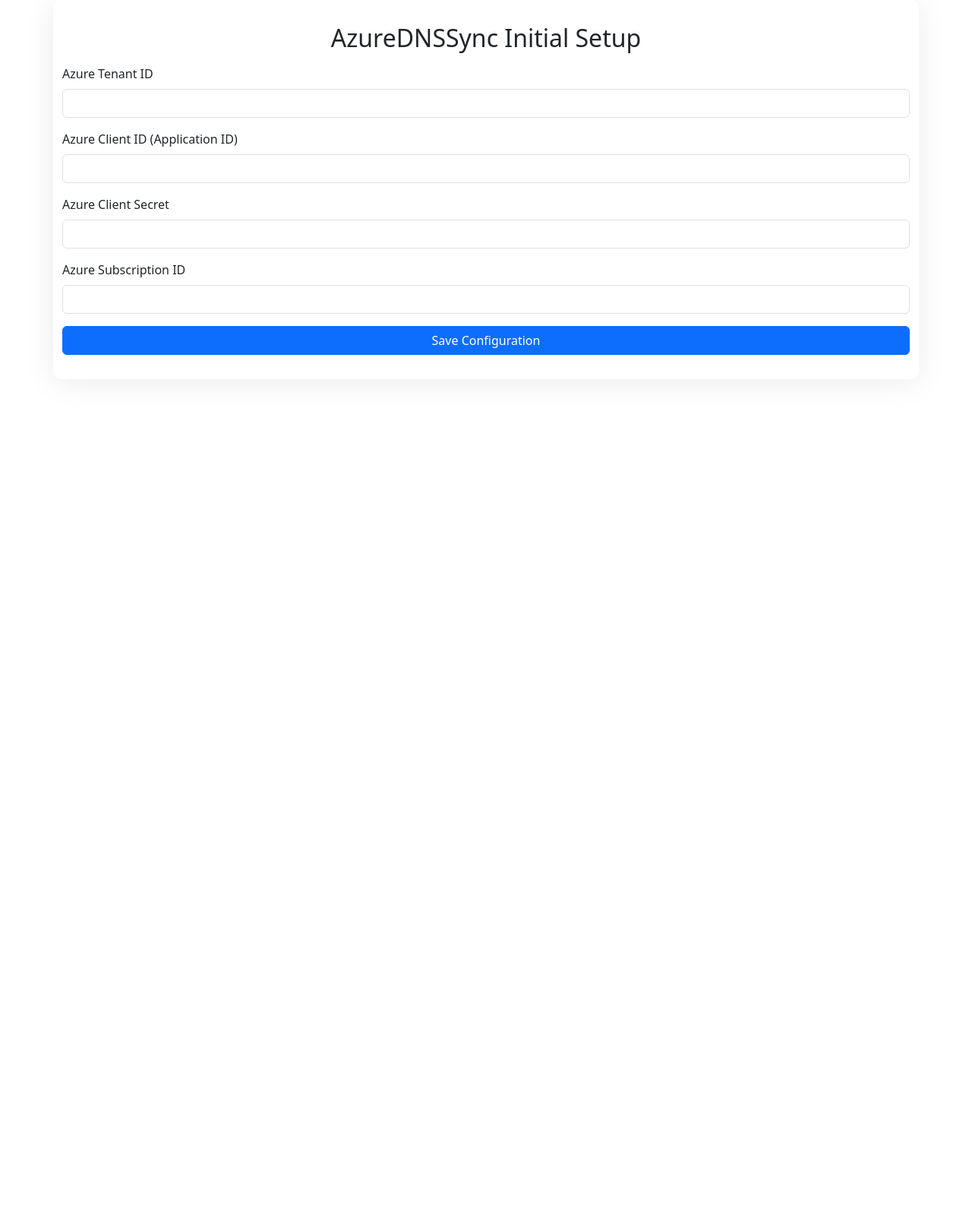
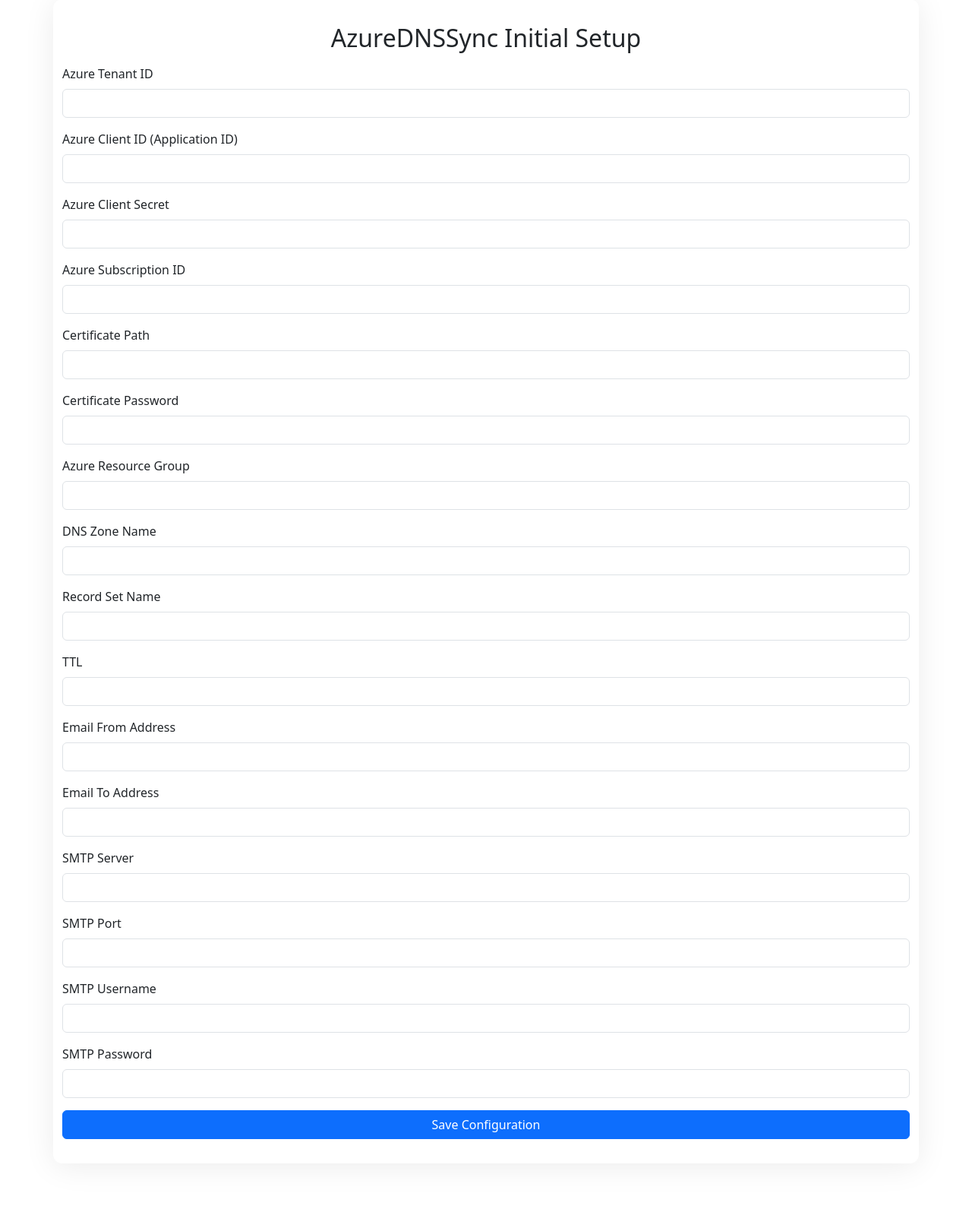
Before and after one commit to andrew-kemp/AzureDNSSyncv2.0, a Flask app: page /setup in a window 1280 px wide. Shown: the part 49-1640 px from the top of the page at 76% size. Before the commit the page ends 516 px from the top, so only its background shows below. Run offline with Flask 3, Linux system fonts and the light colour scheme; the visitor is signed in with stand-in values (Sample User, id 1).

Commit message:
Update setup.html

```diff
--- a/app/templates/setup.html
+++ b/app/templates/setup.html
@@ -33,7 +33,54 @@
       <label for="subscription_id" class="form-label">Azure Subscription ID</label>
       <input type="text" class="form-control" id="subscription_id" name="subscription_id" required>
     </div>
-    <!-- Add more form fields here as needed (resource_group, zone_name, etc.) -->
+    <div class="mb-3">
+      <label for="certificate_path" class="form-label">Certificate Path</label>
+      <input type="text" class="form-control" id="certificate_path" name="certificate_path" required>
+    </div>
+    <div class="mb-3">
+      <label for="certificate_password" class="form-label">Certificate Password</label>
+      <input type="password" class="form-control" id="certificate_password" name="certificate_password" required>
+    </div>
+    <div class="mb-3">
+      <label for="resource_group" class="form-label">Azure Resource Group</label>
+      <input type="text" class="form-control" id="resource_group" name="resource_group" required>
+    </div>
+    <div class="mb-3">
+      <label for="zone_name" class="form-label">DNS Zone Name</label>
+      <input type="text" class="form-control" id="zone_name" name="zone_name" required>
+    </div>
+    <div class="mb-3">
+      <label for="record_set_name" class="form-label">Record Set Name</label>
+      <input type="text" class="form-control" id="record_set_name" name="record_set_name" required>
+    </div>
+    <div class="mb-3">
+      <label for="ttl" class="form-label">TTL</label>
+      <input type="number" class="form-control" id="ttl" name="ttl" required>
+    </div>
+    <div class="mb-3">
+      <label for="email_from" class="form-label">Email From Address</label>
+      <input type="email" class="form-control" id="email_from" name="email_from" required>
+    </div>
+    <div class="mb-3">
+      <label for="email_to" class="form-label">Email To Address</label>
+      <input type="email" class="form-control" id="email_to" name="email_to" required>
+    </div>
+    <div class="mb-3">
+      <label for="smtp_server" class="form-label">SMTP Server</label>
+      <input type="text" class="form-control" id="smtp_server" name="smtp_server" required>
+    </div>
+    <div class="mb-3">
+      <label for="smtp_port" class="form-label">SMTP Port</label>
+      <input type="number" class="form-control" id="smtp_port" name="smtp_port" required>
+    </div>
+    <div class="mb-3">
+      <label for="smtp_username" class="form-label">SMTP Username</label>
+      <input type="text" class="form-control" id="smtp_username" name="smtp_username" required>
+    </div>
+    <div class="mb-3">
+      <label for="smtp_password" class="form-label">SMTP Password</label>
+      <input type="password" class="form-control" id="smtp_password" name="smtp_password" required>
+    </div>
     <button type="submit" class="btn btn-primary">Save Configuration</button>
   </form>
 </div>
```
